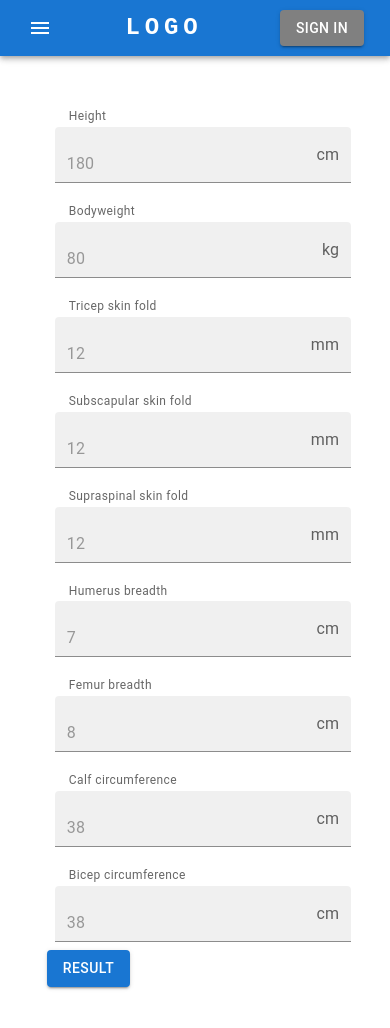
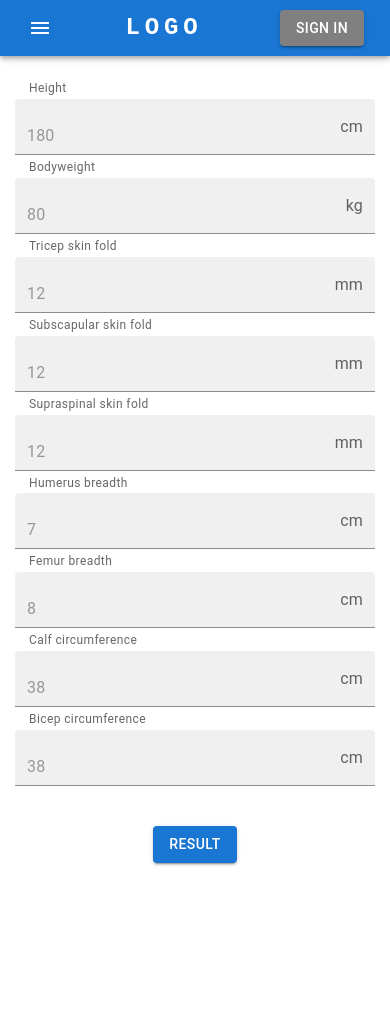
Before and after one commit to walter-clayton/afitpilot-somatotype, a React (Create React App) app in the folder client/: page / in a window 390 px wide. Shown: the top 1028 px of the page. Built offline with nearby package versions, Linux system fonts and the light colour scheme.

Commit message:
Make Landing page responsive

```diff
--- a/client/src/components/Landing.tsx
+++ b/client/src/components/Landing.tsx
@@ -93,6 +93,7 @@ const Landing:FC<ILanding> = (props) => {
         }
 
         const somatotypeResults = myform(somatotypeInputs);
+        setShowResults(true);
 
         setSomatotype(somatotype => ({
             endomorphy: somatotypeResults[0],
@@ -100,7 +101,6 @@ const Landing:FC<ILanding> = (props) => {
             ectomorphy: somatotypeResults[2],
         }))
 
-        setShowResults(true);
     }
 
     const handleSaveDatasClick = () => {
@@ -111,17 +111,20 @@ const Landing:FC<ILanding> = (props) => {
     return (
         <ThemeProvider theme={theme}>
             <CssBaseline />
-            <Box >
-                <Box sx={{
-                    flexGrow: 1,
+            <Grid container sx={{
                 display: "flex",
                 flexDirection: 'column',
                 justifyContent: "center",
                 alignItems: "center",
-                    marginTop: "40px"}} >
-                    <Grid>
-                        <Grid item xs={12} >
-                            <FormControl fullWidth sx={{ m: 1 }} variant="filled">
+                padding:'0px 15px'}}
+            >
+                {/* Form Inputs */}
+                <Grid item sx={{
+                    flexGrow: 1,
+                    alignItems: "center",
+                    margin: "20px auto"}}
+                    xs={12} md={8} lg={6}>
+                    <FormControl fullWidth variant="filled">
                         <FormHelperText >Height</FormHelperText>
                         <FilledInput
                             id="height"
@@ -129,9 +132,8 @@ const Landing:FC<ILanding> = (props) => {
                             endAdornment={<InputAdornment position="end">cm</InputAdornment>}
                             onChange={handleHeightChange}/>
                     </FormControl>
-                        </Grid>
-                        <Grid item xs={12} md={8}>
-                            <FormControl fullWidth sx={{ m: 1 }} variant="filled">
+
+                    <FormControl fullWidth variant="filled">
                         <FormHelperText >Bodyweight</FormHelperText>
                         <FilledInput
                             id="bodyweight"
@@ -140,9 +142,8 @@ const Landing:FC<ILanding> = (props) => {
                             placeholder='80'
                             onChange={handleBodyWeightChange} />
                     </FormControl>
-                        </Grid>
-                        <Grid item xs={12} md={8} >
-                            <FormControl fullWidth sx={{ m: 1 }} variant="filled">
+
+                    <FormControl fullWidth variant="filled">
                         <FormHelperText >Tricep skin fold </FormHelperText>
                         <FilledInput
                             id="tricep"
@@ -151,9 +152,8 @@ const Landing:FC<ILanding> = (props) => {
                             placeholder='12'
                             onChange={handleTricepChange}/>
                     </FormControl>
-                        </Grid>
-                        <Grid item xs={12} md={8}>
-                            <FormControl fullWidth sx={{ m: 1 }} variant="filled">
+
+                    <FormControl fullWidth variant="filled">
                         <FormHelperText>Subscapular skin fold</FormHelperText>
 
                         <FilledInput
@@ -163,9 +163,8 @@ const Landing:FC<ILanding> = (props) => {
                             aria-describedby="filled-weight-helper-text"
                             onChange={handleSubscapularChange}/>
                     </FormControl>
-                        </Grid>
-                        <Grid item xs={12} md={8}>
-                            <FormControl fullWidth sx={{ m: 1 }} variant="filled">
+
+                    <FormControl fullWidth variant="filled">
                         <FormHelperText >Supraspinal skin fold
                         </FormHelperText>
                         <FilledInput
@@ -176,9 +175,7 @@ const Landing:FC<ILanding> = (props) => {
                             onChange={handleSupraspinalChange}/>
                     </FormControl>
 
-                        </Grid>
-                        <Grid item xs={12} md={8}>
-                            <FormControl fullWidth sx={{ m: 1 }} variant="filled">
+                    <FormControl fullWidth variant="filled">
                         <FormHelperText >Humerus breadth </FormHelperText>
                         <FilledInput
                             id="humerus"
@@ -188,9 +185,7 @@ const Landing:FC<ILanding> = (props) => {
                             onChange={handleHumerusChange}/>
                     </FormControl>
 
-                        </Grid>
-                        <Grid item xs={12} md={8}>
-                            <FormControl fullWidth sx={{ m: 1 }} variant="filled">
+                    <FormControl fullWidth variant="filled">
                         <FormHelperText >Femur breadth</FormHelperText>
                         <FilledInput
                             id="femur"
@@ -200,9 +195,7 @@ const Landing:FC<ILanding> = (props) => {
                             onChange={handleFemurChange}/>
                     </FormControl>
 
-                        </Grid>
-                        <Grid item xs={12} md={8}>
-                            <FormControl fullWidth sx={{ m: 1 }} variant="filled">
+                    <FormControl fullWidth variant="filled">
                         <FormHelperText>Calf circumference</FormHelperText>
                         <FilledInput
                             id="calf"
@@ -212,9 +205,7 @@ const Landing:FC<ILanding> = (props) => {
                             onChange={handleCalfChange}/>
                     </FormControl>
 
-                        </Grid>
-                        <Grid item xs={12} md={8}>
-                            <FormControl fullWidth sx={{ m: 1 }} variant="filled">
+                    <FormControl fullWidth variant="filled">
                         <FormHelperText>Bicep circumference</FormHelperText>
                         <FilledInput
                             id="bicep"
@@ -223,10 +214,13 @@ const Landing:FC<ILanding> = (props) => {
                             aria-describedby="filled-weight-helper-text"
                             onChange={handleBicepChange}/>
                     </FormControl>
-
                 </Grid>
                 {/* button */}
-                        <Grid item xs={12} md={8}>
+                <Grid item sx={{
+                    flexGrow: 1,
+                    alignItems: "center",
+                    margin: "20px auto"}}
+                    xs={12} md={8} lg={6}>
                     <Box sx={{ textalign: 'center' }}>
                         <Button variant="contained"
                             type="submit"
@@ -235,30 +229,34 @@ const Landing:FC<ILanding> = (props) => {
                         </Button>
                     </Box>
                 </Grid>
-                    </Grid>
-                </Box>
+                {/* Results Table */}
                 {
                     showResults ?
                     <Grid
-                        container
-                        maxWidth="sm"
+                        item
                         sx={{
-                        margin: "0 auto",
-                        display: "flex",
-                        flexDirection: "column",
-                        justifyContent: "center"
-                        }}
-                    >
+                            flexGrow: 1,
+                            alignItems: "center",
+                            margin: "20px 0"}}
+                            xs={12} md={8} lg={6}
+                            width={"100%"}>
                         <ResultsTable endomorphy={somatotype?.endomorphy} mesomorphy={somatotype?.mesomorphy} ectomorphy={somatotype?.ectomorphy}/>
                     </Grid>
                     :
                     null
                 }
 
-                <Grid>
-                    <Box sx={{ display: 'flex', justifyContent: 'center', marginLeft: "30px" }}>
+                <Grid
+                item
+                sx={{
+                    flexGrow: 1,
+                    display: "flex",
+                    justifyContent: "center",
+                    alignItems: "center",
+                    margin: "20px 0"}}
+                    xs={12} md={8} lg={6}
+                    width={"100%"}>
                         <canvas id="somatotypeCanvas" height="577.5" width="494"></canvas>
-                    </Box>
                 </Grid>
 
                 {
@@ -282,7 +280,7 @@ const Landing:FC<ILanding> = (props) => {
                     :
                     null
                 }
-            </Box>
+            </Grid>
         </ThemeProvider>
     );
 }
--- a/client/src/components/ResultsTable.tsx
+++ b/client/src/components/ResultsTable.tsx
@@ -68,7 +68,7 @@ const ResultsTable:FC<resultProps> = (props: any) => {
     ];
 
   return (
-    <TableContainer component={Paper} sx={{margin:'20px 0px'}}>
+    <TableContainer component={Paper}>
       <Table aria-label="results table" size='small'>
         <TableHead>
           <TableRow>
```
Lines whose indentation alone changed are shown as unchanged.
